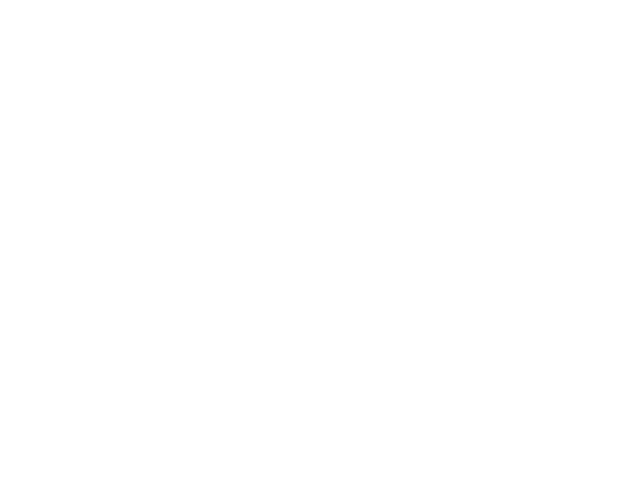
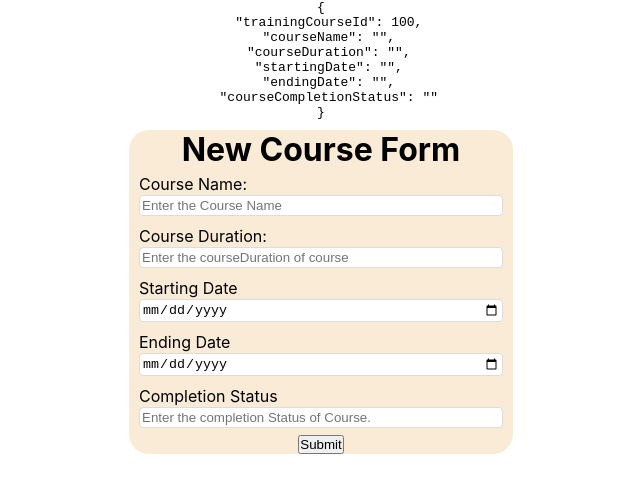
Before and after one commit to SamarthAnand/FrontEnd_WomenEmp, a React (Create React App) app in the folder womenemp/: page /admin/addcourse in a window 1280 px wide. Before the commit this address had no page. Shown: the top 492 px of the page, without its empty margins (319-959 px from the left). Built offline with nearby package versions, Linux system fonts and the light colour scheme.

Commit message:
added Add course file

```diff
--- a/womenemp/src/App.js
+++ b/womenemp/src/App.js
@@ -5,6 +5,7 @@ import Admin from "./Components/Admin"
 import SignUp from "./Components/SignUp";
 import Trainees from "./Components/Trainees";
 import { BrowserRouter as Router, Routes, Route } from "react-router-dom";
+import AddCourse from "./Components/AddCourse";
 
 function App() {
   return (
@@ -16,6 +17,7 @@ function App() {
           <Route path="/admin" element= {<Admin />} />
           <Route path="/admin/trainees" element={<Trainees />} />
           <Route path="/signup" element= {<SignUp />} />
+          <Route path="/admin/addcourse" element={<AddCourse/>} />
         </Routes>
       </div>
     </Router>
--- /dev/null
+++ b/womenemp/src/Components/AddCourse.js
@@ -0,0 +1,138 @@
+import React from 'react'
+import {useEffect, useState} from "react"
+import axios from 'axios';
+import {useNavigate} from 'react-router-dom'
+// import { Link } from 'react-router-dom';
+
+function AddCourse() {
+    const navigate = useNavigate();
+    const initialValues = {trainingCourseId: 100, courseName : "", courseDuration : "", startingDate: "", endingDate: "", courseCompletionStatus: ""}
+    const [formValues, setFormValues] = useState(initialValues);
+    const [formErrors, setFormErrors] = useState({});
+    const [isSubmit, setIsSubmit] = useState(false);
+
+    const handleChange = (e)=>{
+      const {name, value} = e.target
+      setFormValues({...formValues, [name] : value});
+    }
+
+    const handleSubmit = (e)=>{
+      e.preventDefault();
+      setFormErrors(validate(formValues))
+      setIsSubmit(true);
+    }
+
+    useEffect(()=>{
+      console.log(formErrors)
+      if(Object.keys(formErrors).length === 0 && isSubmit){
+        axios
+        .post(`http://localhost:8202/api/TrainingCourse`,formValues)
+        .then((data) => {
+            document.getElementById('submitAfter').innerHTML = 'Course Added Successfully!'
+            console.log(formValues)
+            // if(formValues.username === 'admin'){
+            //   navigate('/admin')
+            // }else{
+            //   navigate('/home');
+            // }
+            navigate('/admin')
+        })
+        .catch((error) => {document.getElementById('submitAfter').innerHTML = error.response.data.errorMessage});
+      }
+    },[formErrors])
+
+    const validate = (value)=>{
+      const errors = {}
+      if(!value.courseName){
+        errors.courseName = "Please provide courseName!"
+      }
+      if(!value.courseDuration){
+        errors.courseDuration = "Please provide Course Duartion!"
+      }
+      if(!value.courseCompletionStatus){
+        errors.courseCompletionStatus = "Please provide Completion Status!"
+      }
+      if(!value.startingDate){
+        errors.startingDate = "Please provide Starting Date!"
+      }
+      if(!value.endingDate){
+        errors.endingDate = "Please provide Ending Date!"
+      }
+      return errors;
+    }
+    return (
+      <div className="Container">
+        {Object.keys(formErrors).length === 0 && isSubmit ? (
+          <div className="ui message success">Signed in successfully</div>
+        ) : (
+          <pre>{JSON.stringify(formValues, undefined, 2)}</pre>
+        )}
+        <form onSubmit={handleSubmit}>
+          <h1>New Course Form</h1>
+          <div className="ui divider"></div>
+          <div className="ui form">
+            <div className="field">
+              <label>Course Name:</label>
+              <input
+                type="text"
+                name="courseName"
+                placeholder="Enter the Course Name"
+                value={formValues.courseName}
+                onChange={handleChange}
+              />
+            </div>
+            <p>{formErrors.courseName}</p>
+            <div className="field">
+              <label>Course Duration:</label>
+              <input
+                type="text"
+                name="courseDuration"
+                placeholder="Enter the courseDuration of course"
+                value={formValues.courseDuration}
+                onChange={handleChange}
+              />
+            </div>
+            <p>{formErrors.courseDuration}</p>
+            <div className="field">
+              <label>Starting Date</label>
+              <input
+                type="date"
+                name="startingDate"
+                placeholder="Start Date"
+                value={formValues.startingDate}
+                onChange={handleChange}
+              />
+            </div>
+            <p>{formErrors.startingDate}</p>
+            <div className="field">
+              <label>Ending Date</label>
+              <input
+                type="date"
+                name="endingDate"
+                placeholder="End Date"
+                value={formValues.endingDate}
+                onChange={handleChange}
+              />
+            </div>
+            <p>{formErrors.endingDate}</p>
+            <div className="field">
+              <label>Completion Status</label>
+              <input
+                type="text"
+                name="courseCompletionStatus"
+                placeholder="Enter the completion Status of Course."
+                value={formValues.courseCompletionStatus}
+                onChange={handleChange}
+              />
+            </div>
+            <p>{formErrors.courseCompletionStatus}</p>
+            <button type='submit' className="fluid ui button blue">Submit</button>
+          </div>
+          <div id='submitAfter'></div>
+        </form>
+        {/* <Link to='/signup'>SignUp</Link> */}
+      </div>
+    );
+}
+
+export default AddCourse
--- a/womenemp/src/Components/Admin.js
+++ b/womenemp/src/Components/Admin.js
@@ -7,7 +7,7 @@ function Admin() {
       <h1>Admin Page</h1>
 
         <Link to="/admin/trainees">View All Trainees</Link>
-
+        <Link to="/admin/addcourse">Add Course</Link>
     </div>
   );
 }
```
